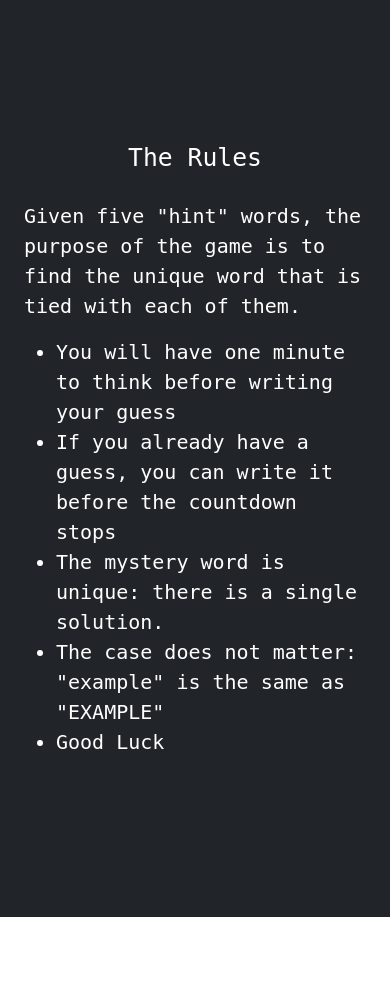
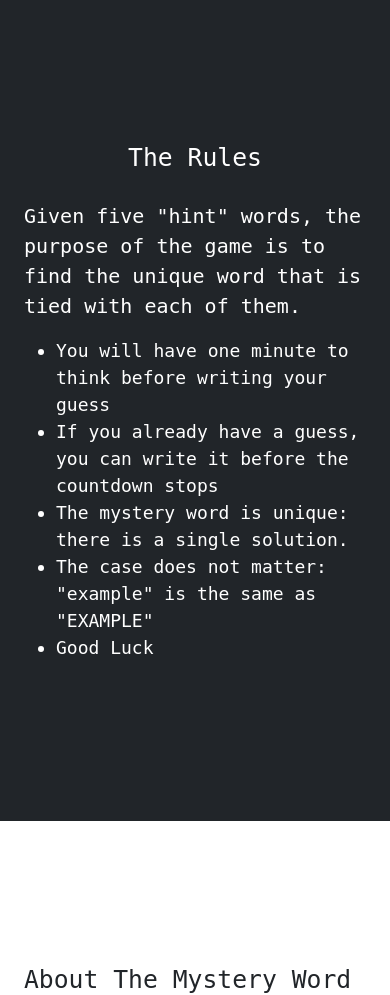
Before and after one commit to aldotele/mystery_word, a Django app: page / in a window 390 px wide. Shown: the part 773-1768 px from the top of the page. Run offline with Django 3.2, Linux system fonts and the light colour scheme; parts of the project's set-up code (start-up, migrations or seed data) failed here and were passed over; some libraries are stand-ins or nearby versions.

Commit message:
adjust font size mobile

```diff
--- a/templates/empty.html
+++ b/templates/empty.html
@@ -62,7 +62,7 @@
                         <p class="lead">Given five "hint" words, the purpose of the game is to find the unique
                             word that is tied with each of them.
                         </p>
-                        <ul style="font-size: 20px">
+                        <ul style="font-size: 18px">
                             <li>You will have one minute to think before writing your guess</li>
                             <li>If you already have a guess, you can write it before the countdown stops</li>
                             <li>The mystery word is unique: there is a single solution.</li>
--- a/templates/new_round.html
+++ b/templates/new_round.html
@@ -88,7 +88,7 @@
   <input type="text" name="guess" placeholder="Enter Your Guess" id="user_guess"/>
     </div>
     <div style="margin:50px">
-      <input id="submit-button" style="font-weight:700;width:120px;height:50px;background-color:green;color:white"
+      <input id="submit-button" style="font-weight:700;width:140px;height:50px;background-color:green;color:white"
              type="button" value="Submit Guess"
              onclick="show_result()"/>
     </div>
```
